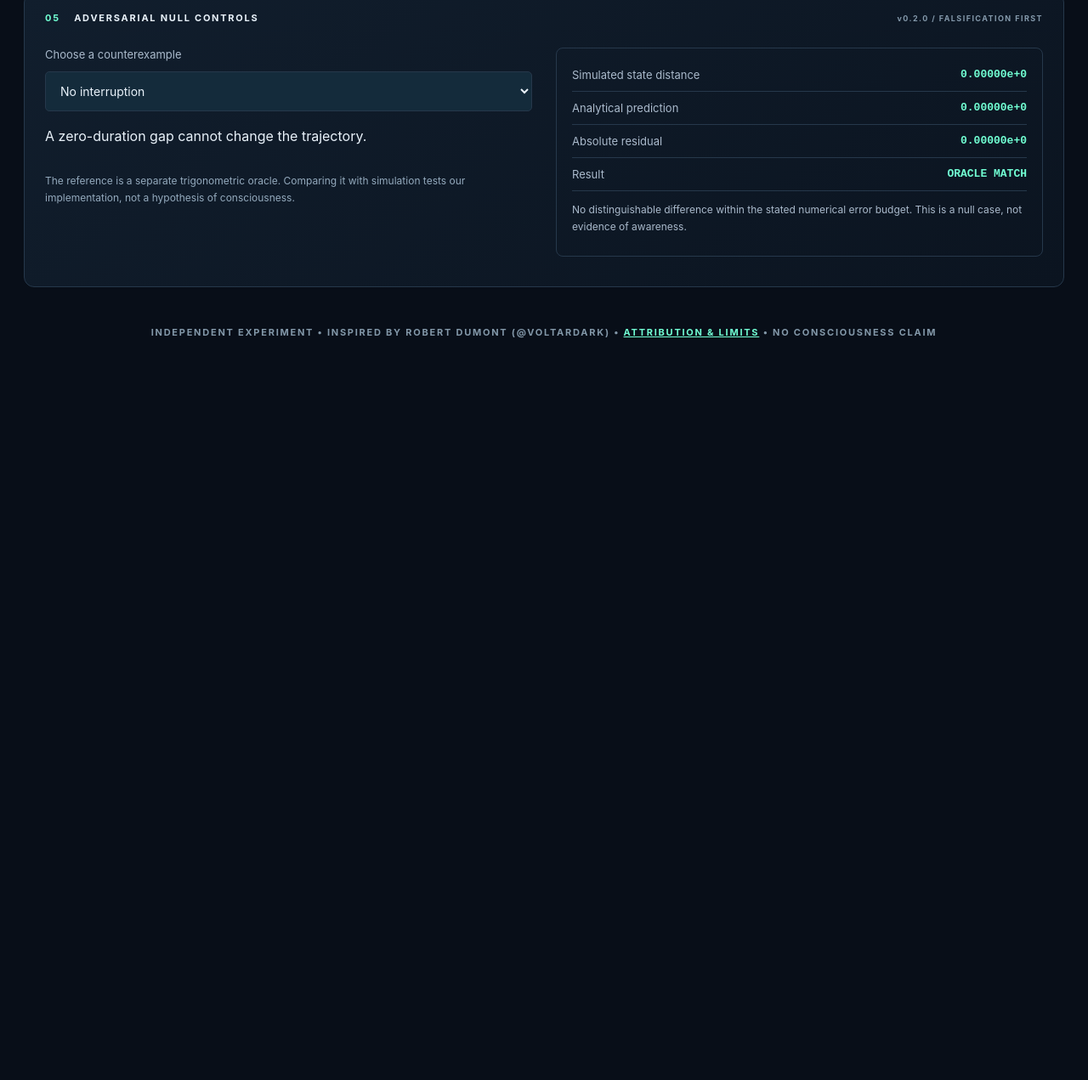
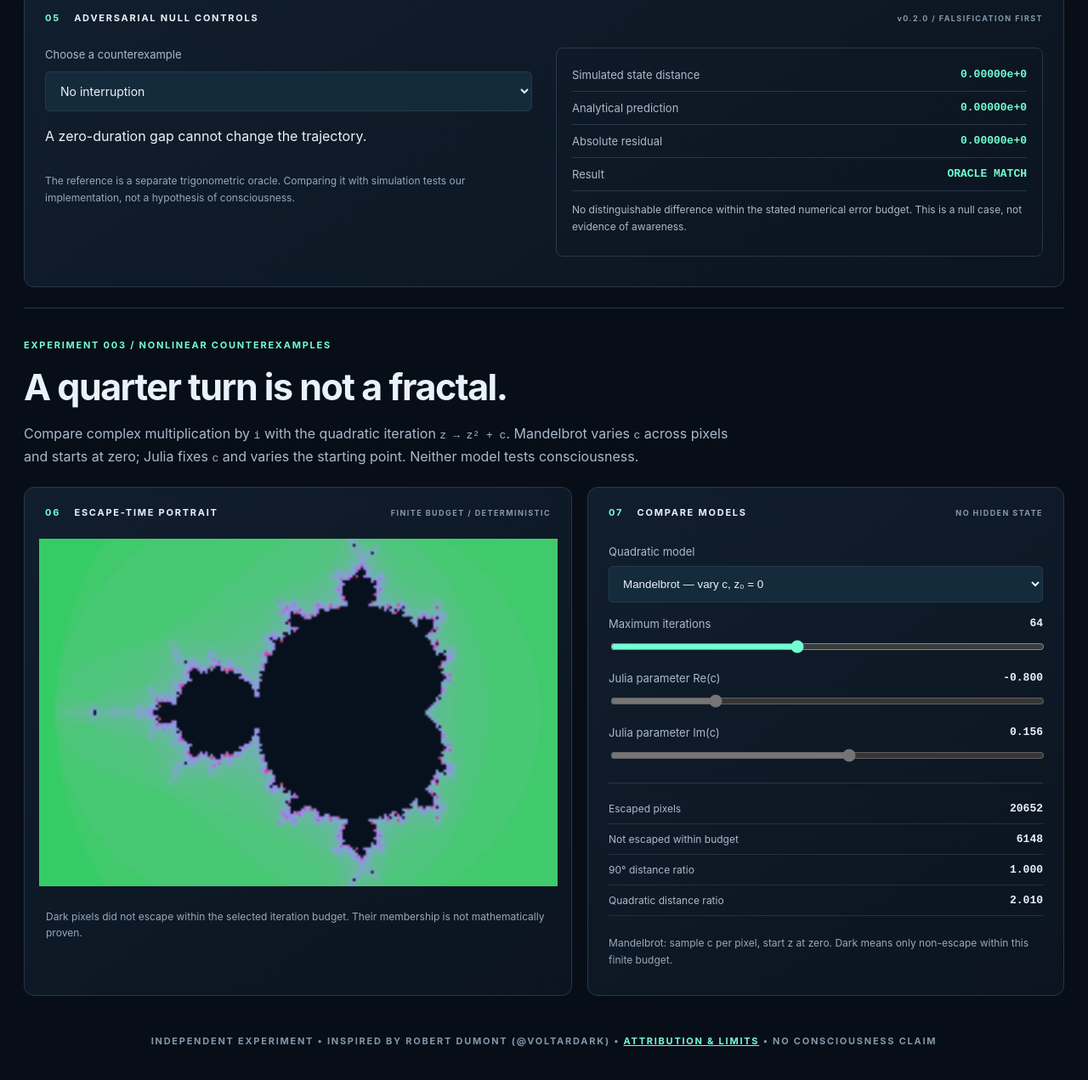
Before and after one commit to QSOLKCB/J90, a website with bundled scripts: page index.html in a window 1280 px wide. Shown: the part 1665-2936 px from the top of the page at 85% size. Before the commit the page ends 2118 px from the top, so only its background shows below. Built offline with nearby package versions, Linux system fonts and the light colour scheme.

Commit message:
feat: independent Mandelbrot/Julia comparison kernel, tests and Pages laboratory

```diff
--- a/index.html
+++ b/index.html
@@ -7,6 +7,7 @@
   <title>J90 | Orthogonal Oscillator Laboratory</title>
   <link rel="stylesheet" href="./style.css">
   <script type="module" src="./src/browser.mjs"></script>
+  <script type="module" src="./src/fractal-browser.mjs"></script>
 </head>
 <body>
   <header class="site-header">
@@ -77,6 +78,41 @@
         </div>
       </div>
     </section>
+    <section class="nonlinear-section" aria-labelledby="nonlinear-title">
+      <div class="eyebrow">EXPERIMENT 003 / NONLINEAR COUNTEREXAMPLES</div>
+      <h2 id="nonlinear-title">A quarter turn is not a fractal.</h2>
+      <p>Compare complex multiplication by <code>i</code> with the quadratic iteration <code>z → z² + c</code>. Mandelbrot varies <code>c</code> across pixels and starts at zero; Julia fixes <code>c</code> and varies the starting point. Neither model tests consciousness.</p>
+      <div class="nonlinear-grid">
+        <div class="panel">
+          <div class="panel-heading"><span><b>06</b> ESCAPE-TIME PORTRAIT</span><span class="tiny">FINITE BUDGET / DETERMINISTIC</span></div>
+          <canvas id="fractal-view" width="200" height="134" role="img" aria-label="Computed escape-time image of selected Mandelbrot or Julia set"></canvas>
+          <p class="hint">Dark pixels did not escape within the selected iteration budget. Their membership is not mathematically proven.</p>
+        </div>
+        <div class="panel fractal-controls">
+          <div class="panel-heading"><span><b>07</b> COMPARE MODELS</span><span class="tiny">NO HIDDEN STATE</span></div>
+          <label for="fractal-model">Quadratic model</label>
+          <select id="fractal-model">
+            <option value="mandelbrot">Mandelbrot — vary c, z₀ = 0</option>
+            <option value="julia">Julia — vary z₀, fixed c</option>
+          </select>
+          <label for="fractal-budget">Maximum iterations <output id="fractal-budget-value">64</output></label>
+          <input id="fractal-budget" type="range" min="16" max="128" step="8" value="64">
+          <div class="julia-param">
+            <label for="julia-real">Julia parameter Re(c) <output id="julia-real-value">-0.800</output></label>
+            <input id="julia-real" type="range" min="-1.5" max="1.5" step="0.01" value="-0.8">
+            <label for="julia-imag">Julia parameter Im(c) <output id="julia-imag-value">0.156</output></label>
+            <input id="julia-imag" type="range" min="-1.5" max="1.5" step="0.001" value="0.156">
+          </div>
+          <div class="stats">
+            <div><span>Escaped pixels</span><strong id="fractal-escaped">—</strong></div>
+            <div><span>Not escaped within budget</span><strong id="fractal-bounded">—</strong></div>
+            <div><span>90° distance ratio</span><strong id="fractal-linear-ratio">1.000</strong></div>
+            <div><span>Quadratic distance ratio</span><strong id="fractal-quadratic-ratio">2.010</strong></div>
+          </div>
+          <p class="hint" id="fractal-summary" aria-live="polite"></p>
+        </div>
+      </div>
+    </section>
     <footer>INDEPENDENT EXPERIMENT • INSPIRED BY ROBERT DUMONT (@VOLTARDARK) • <a href="./docs/ATTRIBUTION.md">ATTRIBUTION &amp; LIMITS</a> • NO CONSCIOUSNESS CLAIM</footer>
   </main>
 </body>
--- a/package.json
+++ b/package.json
@@ -1,6 +1,6 @@
 {
   "name": "j90-lab",
-  "version": "0.2.2",
+  "version": "0.3.0",
   "private": true,
   "type": "module",
   "description": "Deterministic 90-degree quadrature and interruption/recovery research laboratory.",
@@ -12,7 +12,8 @@
     "experiment": "node src/cli.mjs",
     "controls": "node src/controls-cli.mjs",
     "parity": "node src/cross-runtime-cli.mjs",
-    "evidence": "node src/evidence-cli.mjs"
+    "evidence": "node src/evidence-cli.mjs",
+    "nonlinear": "node src/nonlinear-cli.mjs"
   },
   "license": "Apache-2.0"
 }
--- /dev/null
+++ b/src/fractal-browser.mjs
@@ -0,0 +1,46 @@
+// Independent, deterministic view for the quadratic complex map.
+// No relationship to the v0.1 oscillator's animation clock.
+import { state } from './core.mjs';
+import { gridEscapeTimes, compareSensitivity } from './nonlinear.mjs';
+const $ = id => document.getElementById(id);
+const canvas = $('fractal-view');
+const ctx = canvas.getContext('2d');
+if (!ctx) throw new Error('2D canvas unsupported for nonlinear portrait');
+
+function draw() {
+  const model = $('fractal-model').value;
+  const maxIterations = Number($('fractal-budget').value);
+  const c = state(Number($('julia-real').value), Number($('julia-imag').value));
+  const data = gridEscapeTimes({ model, c, width: canvas.width, height: canvas.height,
+    maxIterations, centre: model === 'julia' ? state(0, 0) : state(-0.5, 0),
+    span: model === 'julia' ? 3.3 : 3.2 });
+  const image = ctx.createImageData(data.width, data.height);
+  for (let k = 0; k < data.pixels.length; k++) {
+    const escaped = data.pixels[k] < maxIterations;
+    const t = escaped ? data.pixels[k] / maxIterations : 0;
+    const i = k * 4;
+    image.data[i] = escaped ? Math.floor(32 + 182 * Math.sqrt(t)) : 7;
+    image.data[i + 1] = escaped ? Math.floor(58 + 149 * (1 - t)) : 17;
+    image.data[i + 2] = escaped ? Math.floor(94 + 145 * Math.sin(Math.PI * t)) : 30;
+    image.data[i + 3] = 255;
+  }
+  ctx.putImageData(image, 0, 0);
+  const sensitivity = compareSensitivity();
+  $('fractal-budget-value').textContent = String(maxIterations);
+  $('julia-real-value').textContent = c.x.toFixed(3);
+  $('julia-imag-value').textContent = c.y.toFixed(3);
+  $('fractal-escaped').textContent = String(data.escaped);
+  $('fractal-bounded').textContent = String(data.notEscaped);
+  $('fractal-linear-ratio').textContent = sensitivity.linearRatio.toFixed(3);
+  $('fractal-quadratic-ratio').textContent = sensitivity.quadraticRatio.toFixed(3);
+  $('fractal-summary').textContent = model === 'mandelbrot'
+    ? 'Mandelbrot: sample c per pixel, start z at zero. Dark means only non-escape within this finite budget.'
+    : 'Julia: sample starting z per pixel, hold c fixed. The 90° oscillator remains a separate model.';
+  const julia = model === 'julia';
+  for (const id of ['julia-real', 'julia-imag']) $(id).disabled = !julia;
+}
+for (const id of ['fractal-model', 'fractal-budget', 'julia-real', 'julia-imag']) {
+  $(id).addEventListener('input', draw);
+  $(id).addEventListener('change', draw);
+}
+draw();
--- /dev/null
+++ b/src/nonlinear.mjs
@@ -0,0 +1,99 @@
+// J90 v0.3.0: distinct linear and quadratic dynamical systems, no shared physics claim.
+// Float64, deterministic, dependency-free, with finite bounded input domain.
+import { state, checkedState, rotate90, distance } from './core.mjs';
+
+export const NONLINEAR_LIMITS = Object.freeze({ maxIterations: 512, maxWidth: 320, maxHeight: 240, maxCoordinate: 4, bailout: 2 });
+export const JULIA_DEFAULT = Object.freeze({ x: -0.8, y: 0.156 });
+
+function boundedComplex(value, label) {
+  const v = checkedState(value);
+  if (Math.abs(v.x) > NONLINEAR_LIMITS.maxCoordinate ||
+      Math.abs(v.y) > NONLINEAR_LIMITS.maxCoordinate) {
+    throw new RangeError(label + ' components must be within [-4, 4]');
+  }
+  return v;
+}
+function count(value, label, max) {
+  if (!Number.isSafeInteger(value) || value < 1 || value > max) {
+    throw new RangeError(label + ' must be an integer in 1..' + max);
+  }
+  return value;
+}
+function modeCheck(mode) {
+  if (mode !== 'mandelbrot' && mode !== 'julia') throw new RangeError('unknown nonlinear model');
+}
+
+// This is z -> z² + c, NOT multiplication by i.
+export function quadraticStep(z, c) {
+  const a = boundedComplex(z, 'z'), b = boundedComplex(c, 'c');
+  return state(a.x * a.x - a.y * a.y + b.x, 2 * a.x * a.y + b.y);
+}
+export function complexRotate90(value) {
+  return rotate90(boundedComplex(value, 'z'));
+}
+
+// For Mandelbrot, point is c and z0 = 0. For Julia, point is z0, c is fixed.
+// A non-escape after maxIterations is NOT a mathematical proof of boundedness.
+export function escapeTime({ model, point, c = JULIA_DEFAULT, maxIterations = 80 } = {}) {
+  modeCheck(model);
+  count(maxIterations, 'maxIterations', NONLINEAR_LIMITS.maxIterations);
+  const p = boundedComplex(point, 'point');
+  const parameter = model === 'mandelbrot' ? p : boundedComplex(c, 'c');
+  let z = model === 'mandelbrot' ? state(0, 0) : p;
+  for (let k = 0; k <= maxIterations; k++) {
+    if (Math.hypot(z.x, z.y) > NONLINEAR_LIMITS.bailout) {
+      return { model, escaped: true, iterations: k, classification: 'escaped', final: z };
+    }
+    if (k === maxIterations) break;
+    // Prior norm check ensures intermediate magnitudes are safely small.
+    z = quadraticStep(z, parameter);
+  }
+  return { model, escaped: false, iterations: maxIterations,
+    classification: 'not-escaped-within-budget', final: z };
+}
+
+export function gridEscapeTimes({ model, c = JULIA_DEFAULT, width = 180, height = 120,
+  maxIterations = 80, centre = state(-0.5, 0), span = 3 } = {}) {
+  modeCheck(model);
+  count(width, 'width', NONLINEAR_LIMITS.maxWidth);
+  count(height, 'height', NONLINEAR_LIMITS.maxHeight);
+  count(maxIterations, 'maxIterations', NONLINEAR_LIMITS.maxIterations);
+  const focus = boundedComplex(centre, 'centre');
+  if (typeof span !== 'number' || !Number.isFinite(span) || span <= 0 || span > 6) {
+    throw new RangeError('span must be finite in (0, 6]');
+  }
+  const parameter = boundedComplex(c, 'c');
+  const pixels = new Uint16Array(width * height);
+  let escaped = 0, notEscaped = 0;
+  const verticalSpan = span * height / width;
+  for (let y = 0; y < height; y++) {
+    for (let x = 0; x < width; x++) {
+      const point = state(focus.x + (x + 0.5 - width / 2) * span / width,
+        focus.y + (height / 2 - y - 0.5) * verticalSpan / height);
+      const outcome = escapeTime({ model, point, c: parameter, maxIterations });
+      pixels[y * width + x] = outcome.escaped ? outcome.iterations : maxIterations;
+      if (outcome.escaped) escaped++; else notEscaped++;
+    }
+  }
+  return { model, width, height, maxIterations, pixels, escaped, notEscaped,
+    note: 'Pixels at the iteration cap are not proven members of the fractal set.' };
+}
+
+export function compareSensitivity({ anchor = state(1, 0), epsilon = 0.01,
+  c = state(0, 0) } = {}) {
+  const base = boundedComplex(anchor, 'anchor');
+  const parameter = boundedComplex(c, 'c');
+  if (typeof epsilon !== 'number' || !Number.isFinite(epsilon) ||
+      epsilon <= 0 || epsilon > 0.25) {
+    throw new RangeError('epsilon must be finite in (0, 0.25]');
+  }
+  const perturbed = state(base.x + epsilon, base.y);
+  boundedComplex(perturbed, 'perturbed anchor');
+  const initial = distance(base, perturbed);
+  const linear = distance(complexRotate90(base), complexRotate90(perturbed));
+  const nonlinear = distance(quadraticStep(base, parameter), quadraticStep(perturbed, parameter));
+  return { initialDistance: initial, linearDistance: linear, quadraticDistance: nonlinear,
+    linearRatio: linear / initial, quadraticRatio: nonlinear / initial,
+    quadraticJacobianDeterminant: 4 * (base.x * base.x + base.y * base.y),
+    interpretation: 'Orthogonal rotation preserves pairwise distance. The quadratic map has a state-dependent Jacobian; its distance can expand or contract.' };
+}
--- a/style.css
+++ b/style.css
@@ -23,3 +23,19 @@ footer{padding:42px 0 0;text-align:center;line-height:2.1;color:#8398a9}footer a
 .challenge-result strong{font:600 13px ui-monospace,monospace;color:var(--green)}
 .challenge-note{font-size:12px;line-height:1.65;color:var(--soft)}
 @media(max-width:850px){.challenge-layout{grid-template-columns:1fr}.adversarial-panel{order:5}}
+
+
+/* v0.3.0 nonlinear models have their own independent research display. */
+.nonlinear-section{margin-top:24px;border-top:1px solid var(--border);padding-top:36px}
+.nonlinear-section h2{font-size:clamp(28px,4vw,43px);letter-spacing:-.035em;margin:16px 0}
+.nonlinear-section>p{color:var(--soft);line-height:1.7;max-width:850px}
+.nonlinear-grid{display:grid;grid-template-columns:1.15fr 1fr;gap:18px;margin-top:22px}
+#fractal-view{display:block;width:100%;max-width:610px;height:auto;aspect-ratio:200/134;image-rendering:auto;margin:10px auto 18px;background:#08101c}
+.fractal-controls{padding:0 24px 20px}
+.fractal-controls .panel-heading{padding-left:0;padding-right:0}
+.fractal-controls label{display:flex;justify-content:space-between;gap:8px;color:var(--soft);font-size:13px;margin:17px 0 9px}
+.fractal-controls output{color:var(--text);font:600 13px ui-monospace,monospace}
+#fractal-model{display:block;width:100%;padding:12px;background:#142b3b;color:var(--text);border:1px solid var(--border);border-radius:5px}
+.fractal-controls .stats{margin:20px 0 0}
+.fractal-controls .hint{padding:10px 0 0}
+@media(max-width:850px){.nonlinear-grid{grid-template-columns:1fr}}
```
Also changed, not shown: docs/INVARIANTS.md (+2 -0 lines), docs/NONLINEAR.md (added, +40 -0 lines), docs/ROADMAP.md (+10 -3 lines), src/nonlinear-cli.mjs (added, +38 -0 lines), tests/nonlinear.test.mjs (added, +71 -0 lines), .github/workflows/deploy-pages.yml, README.md.
